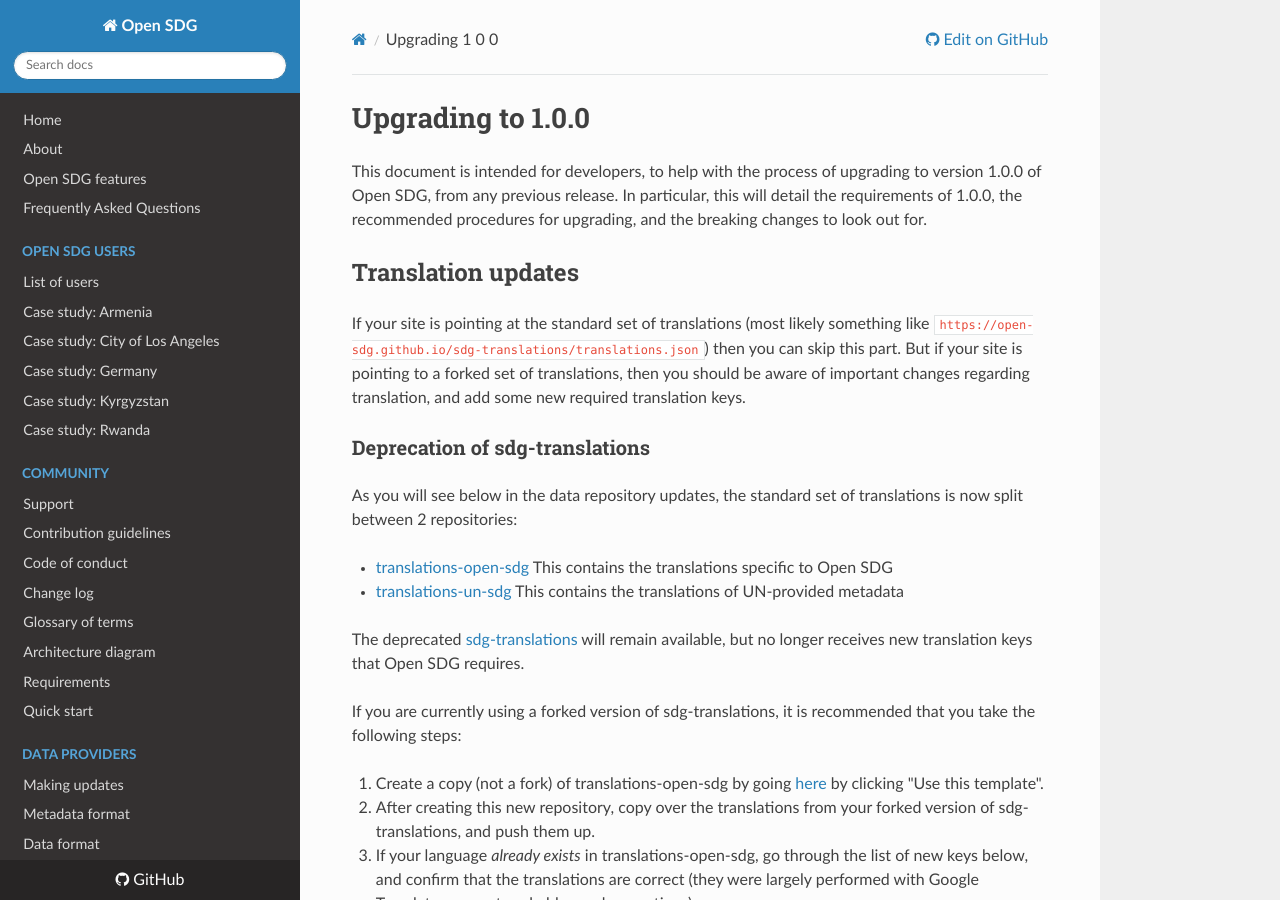
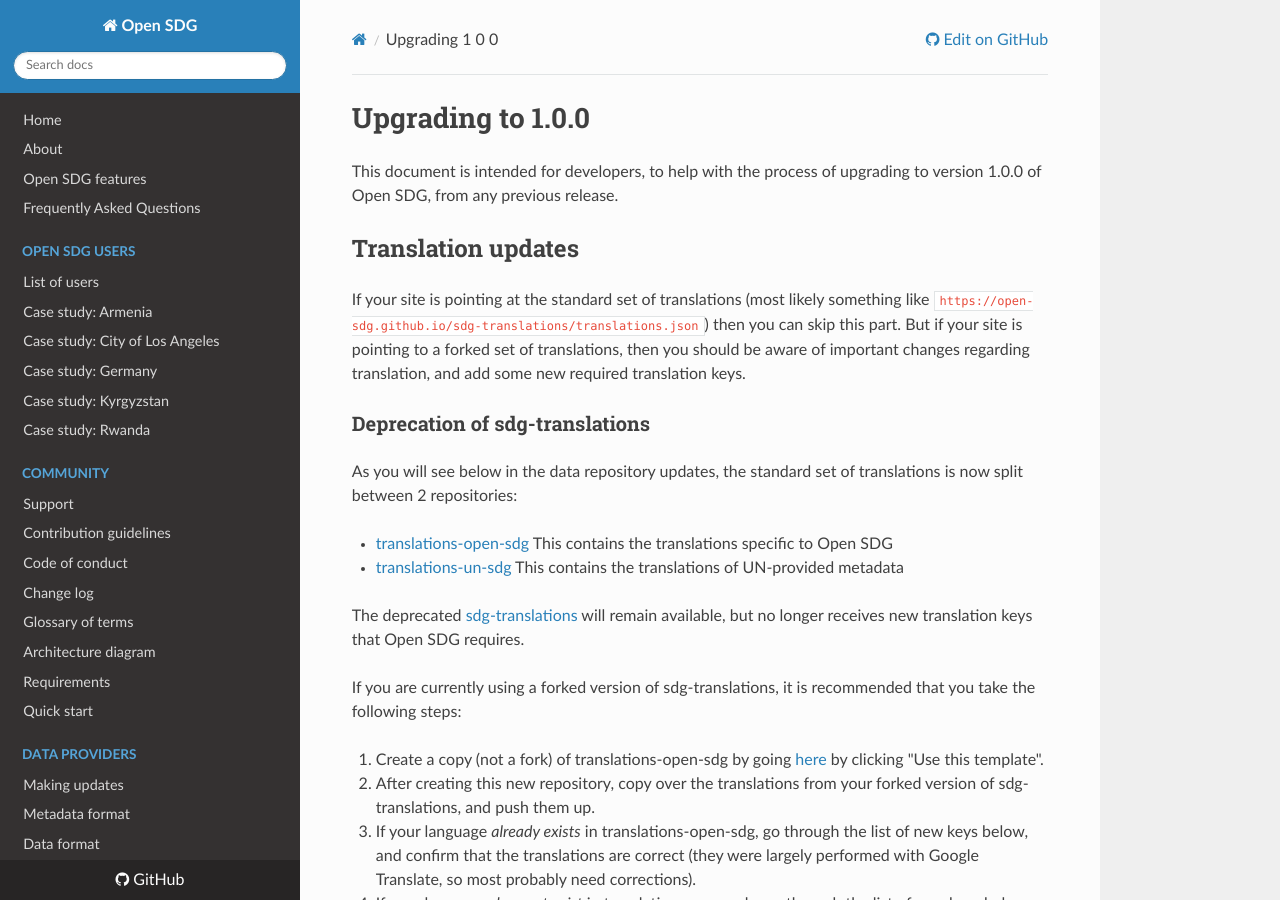
Before and after one commit to open-sdg/open-sdg, an MkDocs documentation site: the page built from docs/upgrading-1-0-0.md, in a window 1280 px wide and 900 px high. Built offline with MkDocs 1.6.1, drawn with Linux system fonts in a browser that asks for light colours; nearby versions of some CDN libraries; old or Windows-style settings are respelled for this version of MkDocs.

Commit message:
Remove unneeded line

```diff
--- a/docs/upgrading-1-0-0.md
+++ b/docs/upgrading-1-0-0.md
@@ -1,6 +1,6 @@
 <h1>Upgrading to 1.0.0</h1>
 
-This document is intended for developers, to help with the process of upgrading to version 1.0.0 of Open SDG, from any previous release. In particular, this will detail the requirements of 1.0.0, the recommended procedures for upgrading, and the breaking changes to look out for.
+This document is intended for developers, to help with the process of upgrading to version 1.0.0 of Open SDG, from any previous release.
 
 ## Translation updates
 
```
